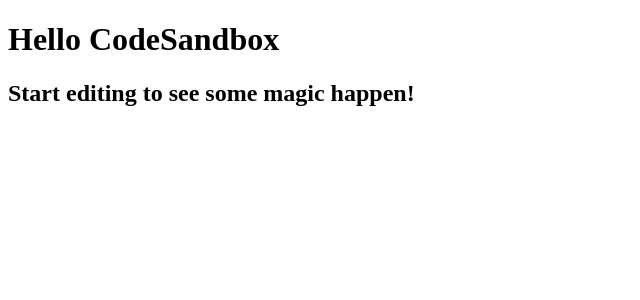
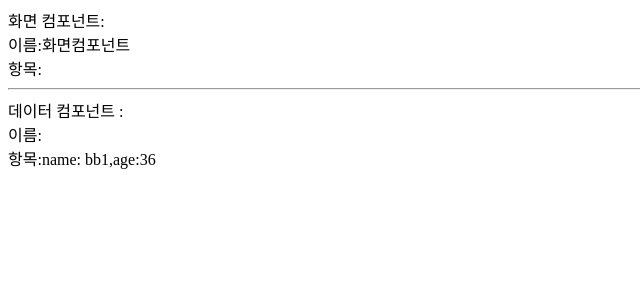
Before and after one commit to SettingRhino/Redux_example, a React (Create React App) app: page / in a window 1280 px wide. Shown: the top 300 px of the page, without its empty margins (0-640 px from the left). Built offline with nearby package versions, Linux system fonts and the light colour scheme.

Commit message:
mapStateToProps mapStateToProps 실습

```diff
--- a/package.json
+++ b/package.json
@@ -5,6 +5,7 @@
   "keywords": [],
   "main": "src/index.js",
   "dependencies": {
+    "prop-types": "15.7.2",
     "react": "16.13.1",
     "react-dom": "16.13.1",
     "react-redux": "7.2.1",
--- a/src/App.js
+++ b/src/App.js
@@ -4,6 +4,8 @@
 //import { setLoading, resetLoading } from "./actions/loadingActions";
 //import { setUser } from "./actions/userActions";
 import { setCollection, setAge } from "./actions/collectionAction";
+import PresentationComponent from "./PresentationComponent";
+import ContainerComponent from "./containers/ContainerComponent";
 export default function App() {
   const store = configureStore({});
   useEffect(() => {
@@ -20,13 +22,20 @@
     console.log(originalPayload);
     // store.dispatch(setLoading(true));
     // store.dispatch(resetLoading());
-    // store.dispatch(setUser({ name: "PPP", age: 25 }));
+    //store.dispatch(setUser({ name: "PPP", age: 25 }));
   }, []);
   return (
     <Provider store={store}>
       <div className="App">
-        <h1>Hello CodeSandbox</h1>
-        <h2>Start editing to see some magic happen!</h2>
+        <div>
+          화면 컴포넌트:
+          <PresentationComponent userName="화면컴포넌트" />
+        </div>
+        <hr />
+        <div>
+          데이터 컴포넌트 :
+          <ContainerComponent id={2} />
+        </div>
       </div>
     </Provider>
   );
--- /dev/null
+++ b/src/PresentationComponent.js
@@ -0,0 +1,25 @@
+import React from "react";
+import PropTypes from "prop-types";
+
+const PresentationComponent = (props) => {
+  const { userName, entity } = props;
+  return (
+    <>
+      <div>
+        이름:{userName}
+        <br />
+        항목:{entity && `name: ${entity.name},age:${entity.age}`}
+      </div>
+    </>
+  );
+};
+
+PresentationComponent.propsTypes = {
+  userName: PropTypes.string,
+  entity: PropTypes.shape({
+    id: PropTypes.number,
+    name: PropTypes.string,
+    age: PropTypes.number
+  })
+};
+export default PresentationComponent;
--- /dev/null
+++ b/src/containers/ContainerComponent.js
@@ -0,0 +1,12 @@
+import { connect } from "react-redux";
+import PresentationComponent from "../PresentationComponent";
+//state는 store의 state이다.
+//props는 제공받는 데이터 이다.
+//return으로 화면의 props를 넘겨준다.
+const mapStateToProps = (state, props) => {
+  return {
+    userName: state.user.name,
+    entity: state.collection.entities[props.id]
+  };
+};
+export default connect(mapStateToProps)(PresentationComponent);
```
